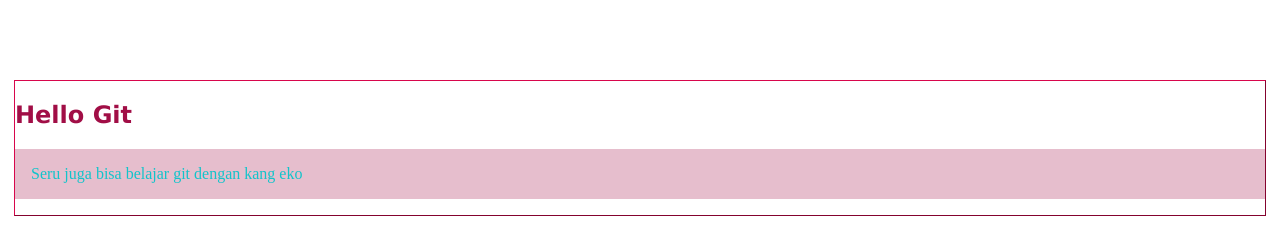
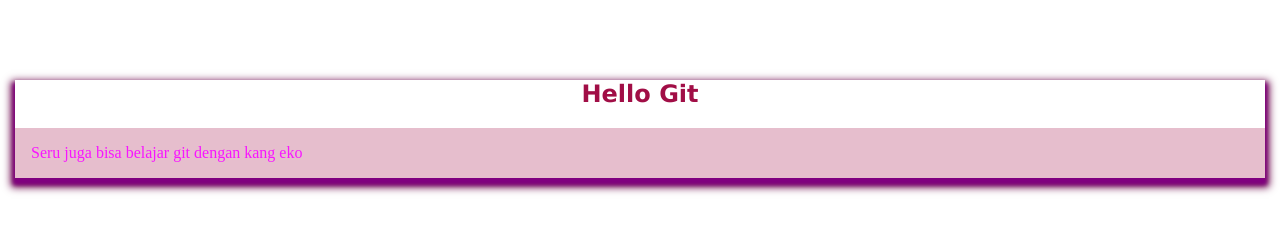
Before and after one commit to noval232/noob-git-remote, a plain HTML site: page index.html in a window 1280 px wide. Drawn offline with Linux system fonts and the light colour scheme.

Commit message:
change color, shadow,dll

```diff
--- a/style_one.css
+++ b/style_one.css
@@ -1,16 +1,22 @@
 main {
   max-width: 1250px;
   margin: 10vh auto;
-  border: 1px #d8064c outset;
+  box-shadow: 0 5px 4px 2px purple, 0 5px 8px 4px #650343;
 }
 h2 {
   color: #a10e46;
   font-family: 'Lucida Sans', 'Lucida Sans Regular', 'Lucida Grande', 'Lucida Sans Unicode', Geneva, Verdana, sans-serif;
+  text-align: center;
+}
+
+.git-title::first-letter {
+  font-size: 2em;
+  text-transform: capitalize;
 }
 
 p {
   padding: 1em;
   border: none;
   background-color: #a10e4644;
-  color: #12c4ca;
+  color: #f815ff;
 }
```
